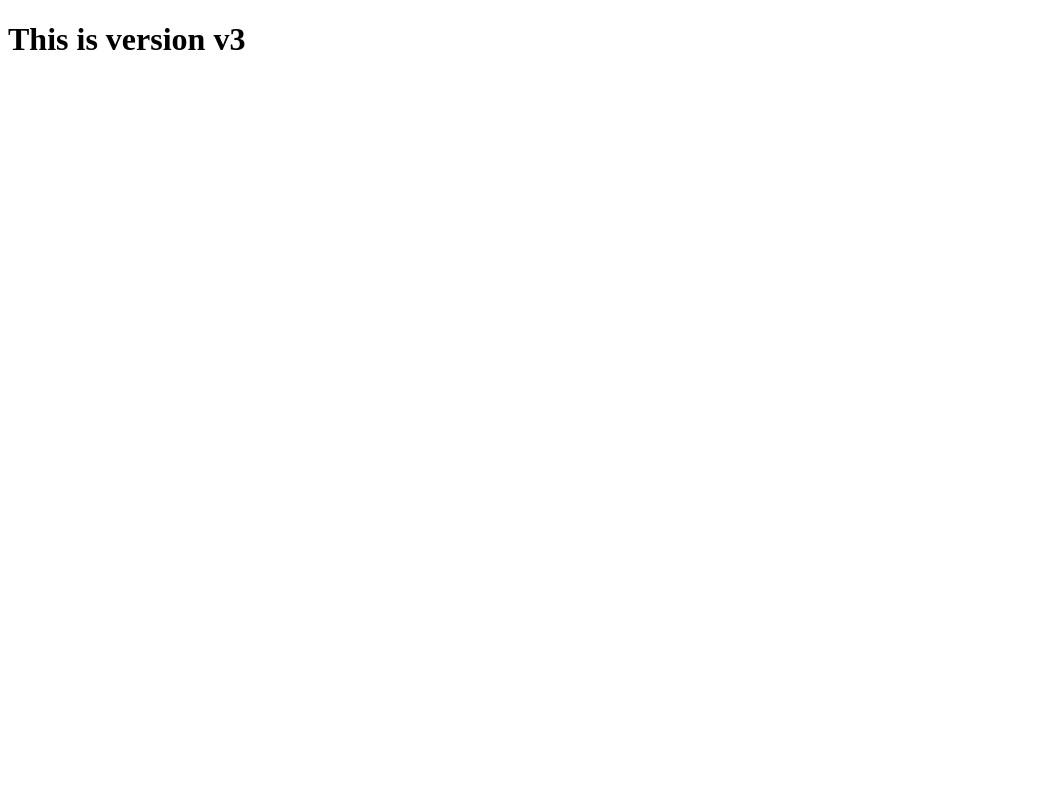
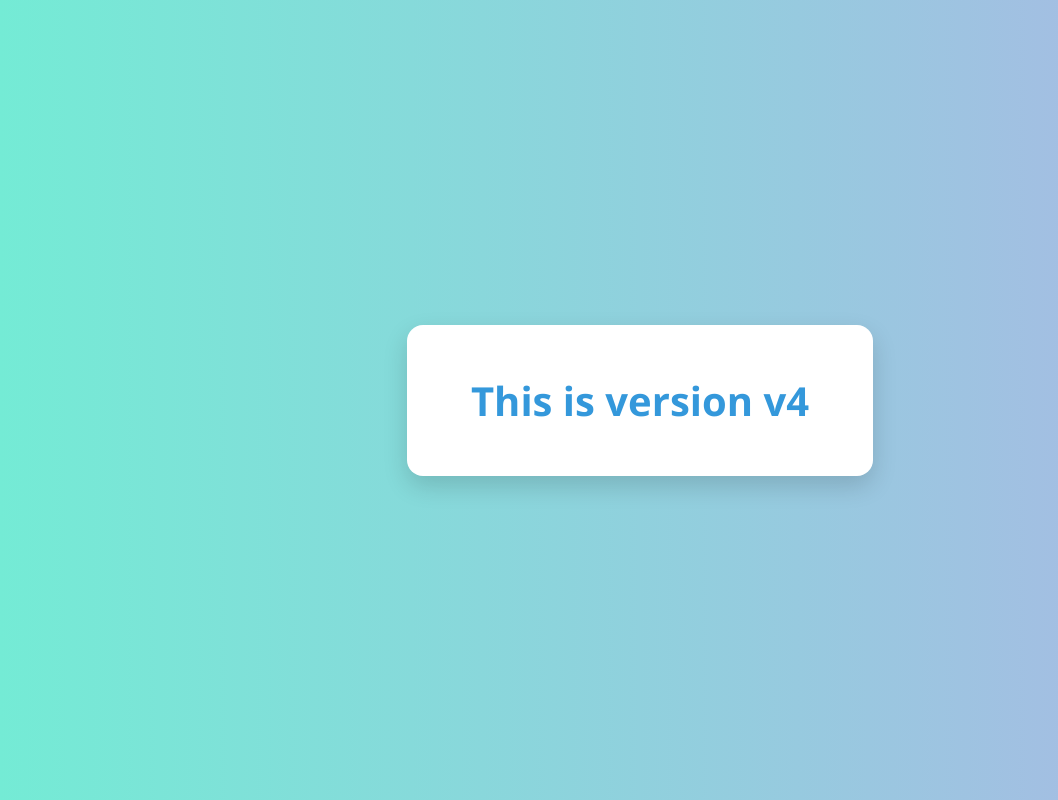
Before and after one commit to vivekVSH/test_repo, a plain HTML site: page index.html in a window 1280 px wide. Shown: the whole page, without its empty margins (0-1058 px from the left). Drawn offline with Linux system fonts and the light colour scheme.

Commit message:
add design

```diff
--- a/index.html
+++ b/index.html
@@ -1,11 +1,14 @@
 <!DOCTYPE html>
 <html lang="en">
 <head>
-    <meta charset="UTF-8">
-    <meta name="viewport" content="width=device-width, initial-scale=1.0">
-    <title>Document</title>
+  <meta charset="UTF-8" />
+  <meta name="viewport" content="width=device-width, initial-scale=1.0" />
+  <title>Version Page</title>
+  <link rel="stylesheet" href="style.css" />
 </head>
 <body>
-    <h1>This is version v3</h1>
+  <div class="container">
+    <h1>This is version v4</h1>
+  </div>
 </body>
 </html>
--- /dev/null
+++ b/style.css
@@ -0,0 +1,45 @@
+/* Global reset and font */
+* {
+  margin: 0;
+  padding: 0;
+  box-sizing: border-box;
+  font-family: "Segoe UI", Tahoma, Geneva, Verdana, sans-serif;
+}
+
+body {
+  background: linear-gradient(to right, #74ebd5, #acb6e5);
+  height: 100vh;
+  display: flex;
+  justify-content: center;
+  align-items: center;
+  color: #333;
+}
+
+/* Centered container */
+.container {
+  background: #fff;
+  padding: 3rem 4rem;
+  border-radius: 16px;
+  box-shadow: 0 10px 25px rgba(0, 0, 0, 0.15);
+  text-align: center;
+}
+
+/* Main title */
+h1 {
+  font-size: 2.5rem;
+  font-weight: bold;
+  color: #3498db;
+  animation: fadeIn 1s ease-in-out;
+}
+
+/* Animation */
+@keyframes fadeIn {
+  from {
+    opacity: 0;
+    transform: translateY(-20px);
+  }
+  to {
+    opacity: 1;
+    transform: translateY(0);
+  }
+}
```
